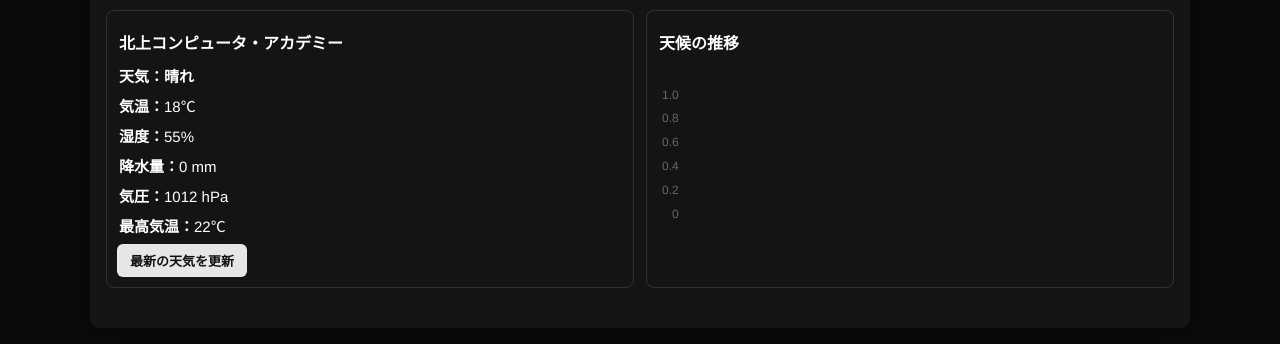
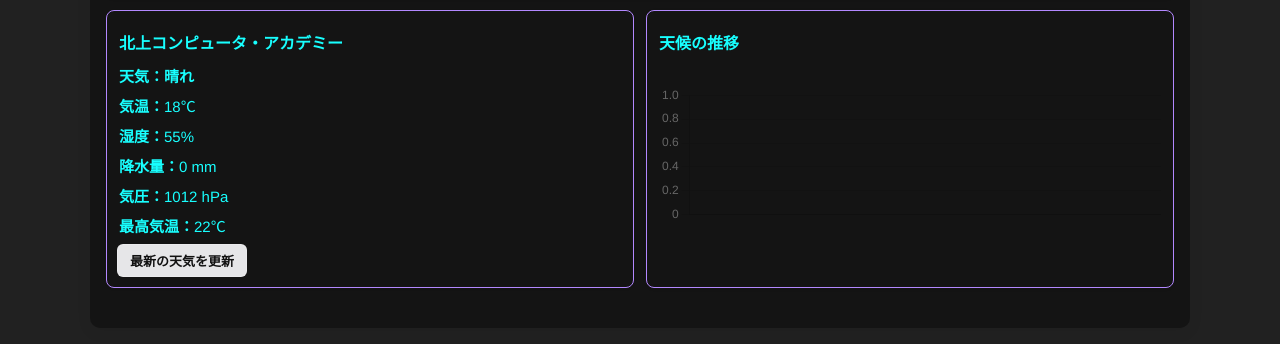
Before and after one commit to SasakiKouta0917/flask_weather_appv2, a Flask app: page / in a window 1280 px wide. Shown: the part 552-896 px from the top of the page. Run offline with Flask 3, Linux system fonts and the light colour scheme; data that the repository does not hold is empty.

Commit message:
Update style.css

```diff
--- a/static/style.css
+++ b/static/style.css
@@ -11,11 +11,12 @@
 
 /* ===== ダークテーマ変数 ===== */
 body.dark {
-  --bg: #0a0a0a;
-  --text: #ffffff; /* ✅ 明るく調整 */
-  --card: #141414;
-  --border: rgba(255,255,255,0.12);
+  --bg: #212121;     /* 背景色を濃いグレーに */
+  --text: #18FFFF;   /* テキスト色を明るいシアンに */
+  --card: #141414;   /* カード背景はそのままでもOK（必要なら変更可） */
+  --border: #B388FF; /* 枠線を紫系に変更 */
 }
+
 
 /* ===== ベース ===== */
 * { box-sizing: border-box; }
```
